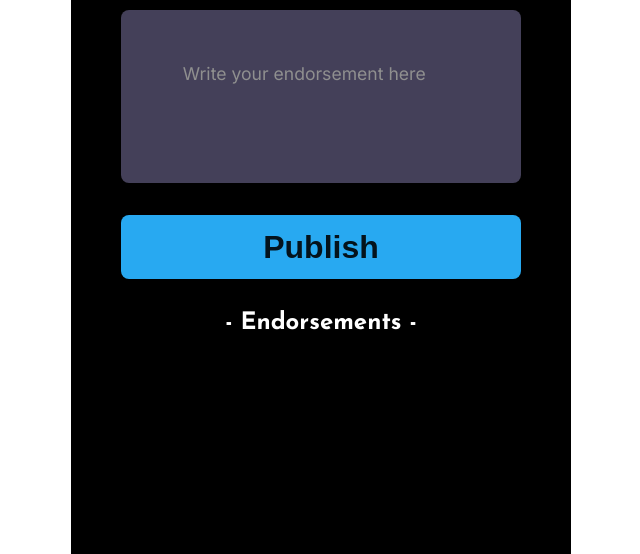
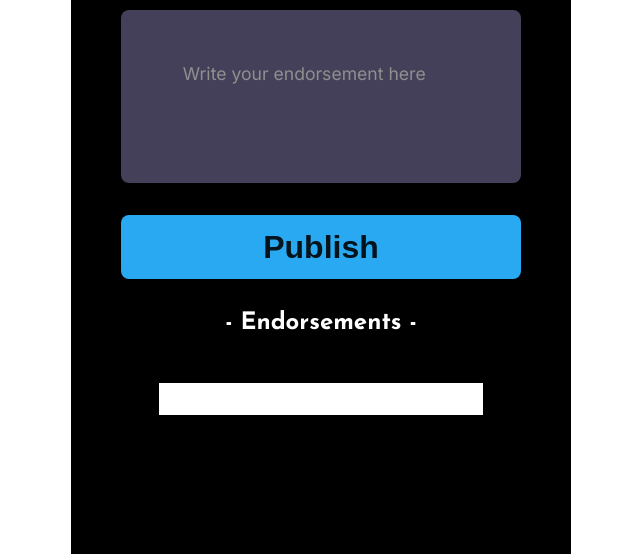
Before and after one commit to arjunultra/scrimba-firebase-solo-prj, a plain HTML site: page index.html in a window 1280 px wide. Both pictures are taken after a click on the button "Publish". Shown: the part 246-800 px from the top of the page, without its empty margins (319-959 px from the left). Drawn offline with Linux system fonts and the light colour scheme.

Commit message:
html css and JS done

```diff
--- a/main.js
+++ b/main.js
@@ -1,8 +1,16 @@
 const userInput = document.getElementById("endorsement");
 const submitBtn = document.getElementById("submit-btn");
 const endorsementList = document.getElementById("endorsement-list");
+let endorsementArray = [userInput.value];
+console.log(endorsementArray);
 submitBtn.addEventListener("click", function () {
   let valueOfInput = userInput.value;
-  console.log(valueOfInput);
-  let endoArray = [];
+  const liEl = document.createElement("li");
+  const divEl = document.createElement("div");
+  divEl.textContent = valueOfInput;
+  //liEl.textContent = divEl;
+  divEl.classList.add("li-div");
+  endorsementList.append(liEl);
+  liEl.append(divEl);
+  userInput.value = "";
 });
--- a/style.scss
+++ b/style.scss
@@ -20,7 +20,9 @@ div.main-container {
   gap: 2em;
   background-color: #000000;
   width: 31.2em;
-  height: 100%;
+  height: 100vh;
+  overflow: scroll;
+  // height: 47.251em;
   h1.title {
     color: #ffffff;
     width: 15em;
@@ -34,6 +36,8 @@ div.main-container {
   textarea#endorsement {
     width: 30em;
     height: 13em;
+    min-width: 30em;
+    min-height: 13em;
     background-color: #444059;
     border: none;
     resize: none;
@@ -63,6 +67,10 @@ div.main-container {
     font-size: 2rem;
     border-radius: 8px;
     border: none;
+    &:focus {
+      outline: none;
+      border: none;
+    }
   }
 }
 h2.section-heading {
@@ -71,14 +79,21 @@ h2.section-heading {
   margin-bottom: 1em;
 }
 section.endorsements-section > ul#endorsement-list {
-  background-color: white;
-  color: #1b1924;
+  background-color: transparent;
+  display: flex;
+  flex-direction: column;
+  width: 100%;
+  height: 100%;
+  align-items: center;
+  justify-content: center;
 }
 ul#endorsement-list li {
   list-style-type: none;
   list-style: none;
+  background-color: #ffffff;
   width: 90%;
   text-align: justify;
   padding: 1em;
   max-width: 25em;
+  margin-bottom: 1em;
 }
```
Also changed, not shown: style.min.css, 1 other file.
